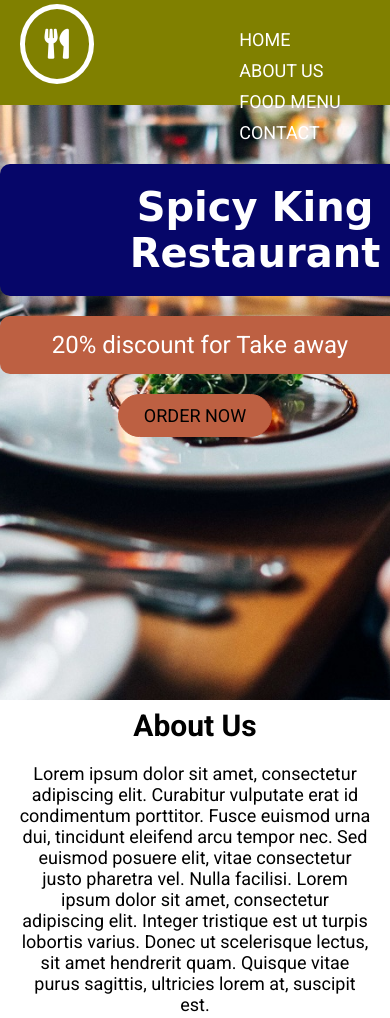
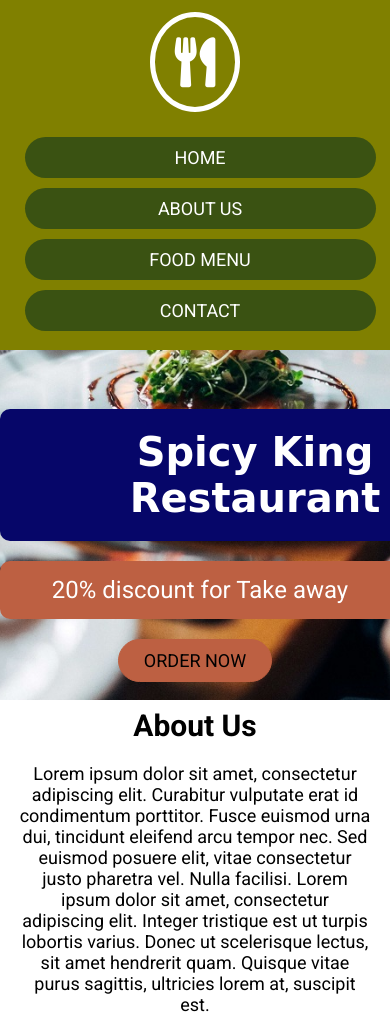
Before and after one commit to AsiyaAkther/Simple-restaurant-home-page, a plain HTML site: page index.html in a window 390 px wide. Shown: the top 1018 px of the page. Drawn offline with Linux system fonts and the light colour scheme; a web font is replaced by a local one.

Commit message:
second time modified

```diff
--- a/css/style.css
+++ b/css/style.css
@@ -196,3 +196,34 @@
 [class*='col-']{
     float:left;
 }
+
+@media screen and (max-width:600px){
+    [class*="col-"] {
+        width:100%;
+      }
+      /* .header{
+        background:url(../images/header.jpg);
+        background-size: cover;
+        background-attachment: fixed;
+        background-position: center;
+        background-repeat: no-repeat;
+        min-height: 700px;
+    }*/
+    .navbar{
+        padding:3% 5%;
+        min-height: 350px;
+        text-align: center;
+    }
+    .fa-utensils{
+        font-size:50px;
+    }
+    .menu-list ul li{
+        margin:5px;
+        width:100%;
+    }
+    .menu-list ul li a{
+        display: block;
+        background:rgb(58, 82, 18);
+        border-radius: 50px;
+    }
+}
```
